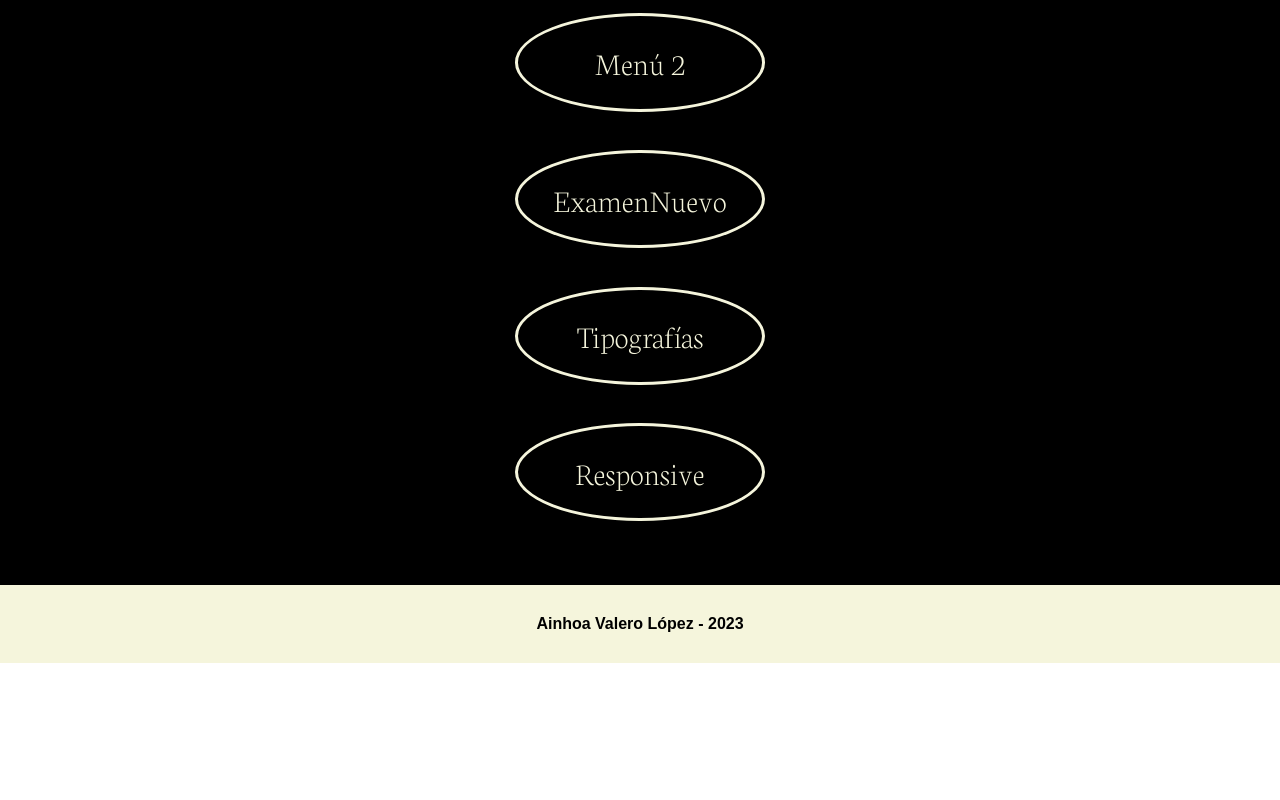
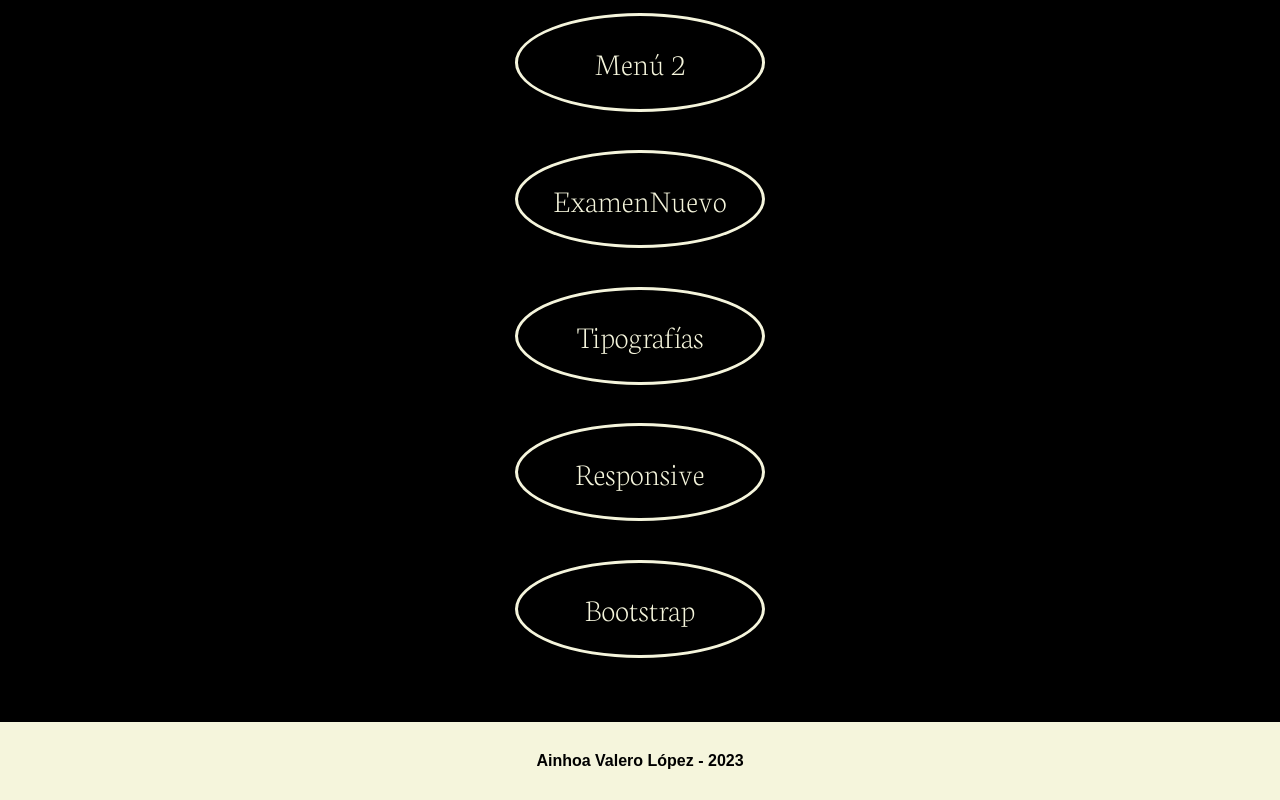
Before and after one commit to ainhoalpz/TD1_DG_2324, a plain HTML site: page index.html in a window 1280 px wide. Shown: the part 1036-1836 px from the top of the page. Before the commit the page ends 1699 px from the top, so only its background shows below. Drawn offline with Linux system fonts and the light colour scheme; a web font is replaced by a local one.

Commit message:
Bootstrap

```diff
--- a/index.html
+++ b/index.html
@@ -87,6 +87,13 @@
             <a href="responsive/nuevop.html">Responsive</a>
             </li>
 
+            <li class="elemento">
+
+                <a href="boost/boost.html">Bootstrap</a>
+                </li>
+
+
+
 
 </ul>
 
```
